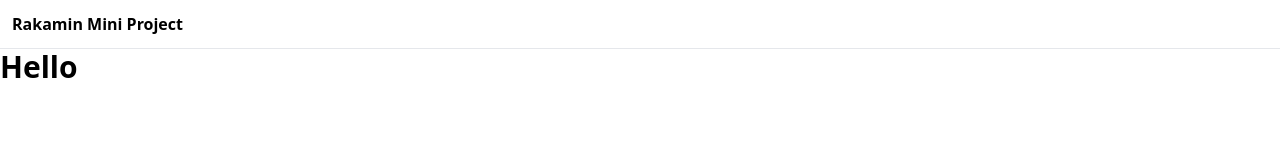
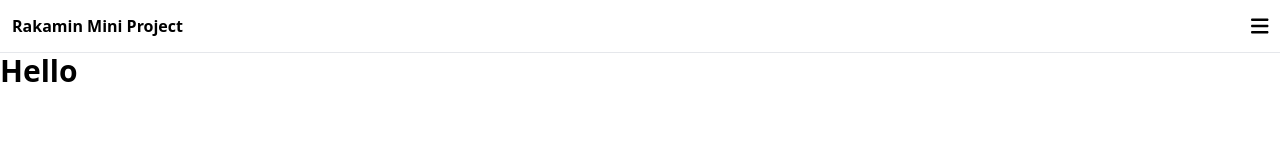
Before and after one commit to jasonk19/rakamin-mini-project, a React (Create React App) app: page /user/1 in a window 1280 px wide. Shown: the top 160 px of the page. Built offline with nearby package versions, Linux system fonts and the light colour scheme.

Commit message:
feat: create navigation menu

```diff
--- a/package.json
+++ b/package.json
@@ -3,6 +3,10 @@
   "version": "0.1.0",
   "private": true,
   "dependencies": {
+    "@fortawesome/fontawesome-svg-core": "^6.2.1",
+    "@fortawesome/free-regular-svg-icons": "^6.2.1",
+    "@fortawesome/free-solid-svg-icons": "^6.2.1",
+    "@fortawesome/react-fontawesome": "^0.2.0",
     "@testing-library/jest-dom": "^5.14.1",
     "@testing-library/react": "^13.0.0",
     "@testing-library/user-event": "^13.2.1",
--- a/src/Components/Header.js
+++ b/src/Components/Header.js
@@ -1,10 +1,13 @@
 import React from "react";
+import Navigation from "./Navigation";
 
 const Header = () => {
   return (
-    <div className="border-b p-3 font-bold">
-      <h1>Rakamin Mini Project</h1>
-    </div>
+    <header className="border-b p-3 flex justify-between items-center">
+      <h1 className="font-bold">Rakamin Mini Project</h1>
+
+      <Navigation />
+    </header>
   );
 };
 
--- /dev/null
+++ b/src/Components/Navigation.js
@@ -0,0 +1,35 @@
+import React, { useState } from "react";
+import { FontAwesomeIcon } from "@fortawesome/react-fontawesome";
+import { faBars } from "@fortawesome/free-solid-svg-icons";
+
+const Navigation = () => {
+  const [showMenu, setShowMenu] = useState(false);
+
+  let menu = null;
+  let menuMask = null;
+
+  if (showMenu) {
+    menu = (
+      <div className="fixed bg-white top-0 left-0 w-4/5 h-full z-50">Menu</div>
+    );
+
+    menuMask = (
+      <div
+        className="bg-black-t-50 fixed top-0 left-0 w-full h-full z-50"
+        onClick={() => setShowMenu(false)}
+      ></div>
+    );
+  }
+
+  return (
+    <nav>
+      <span className="text-xl">
+        <FontAwesomeIcon icon={faBars} onClick={() => setShowMenu(!showMenu)} />
+      </span>
+      {menuMask}
+      {menu}
+    </nav>
+  );
+};
+
+export default Navigation;
--- a/tailwind.config.js
+++ b/tailwind.config.js
@@ -2,7 +2,11 @@
 module.exports = {
   content: ["./src/**/*.{js,jsx,ts,tsx}"],
   theme: {
-    extend: {},
+    extend: {
+      backgroundColor: {
+        "black-t-50": "rgba(0,0,0,0.5)",
+      },
+    },
   },
   plugins: [],
 };
```
Also changed, not shown: 1 other file (tests, documents, lock files or other folders).
